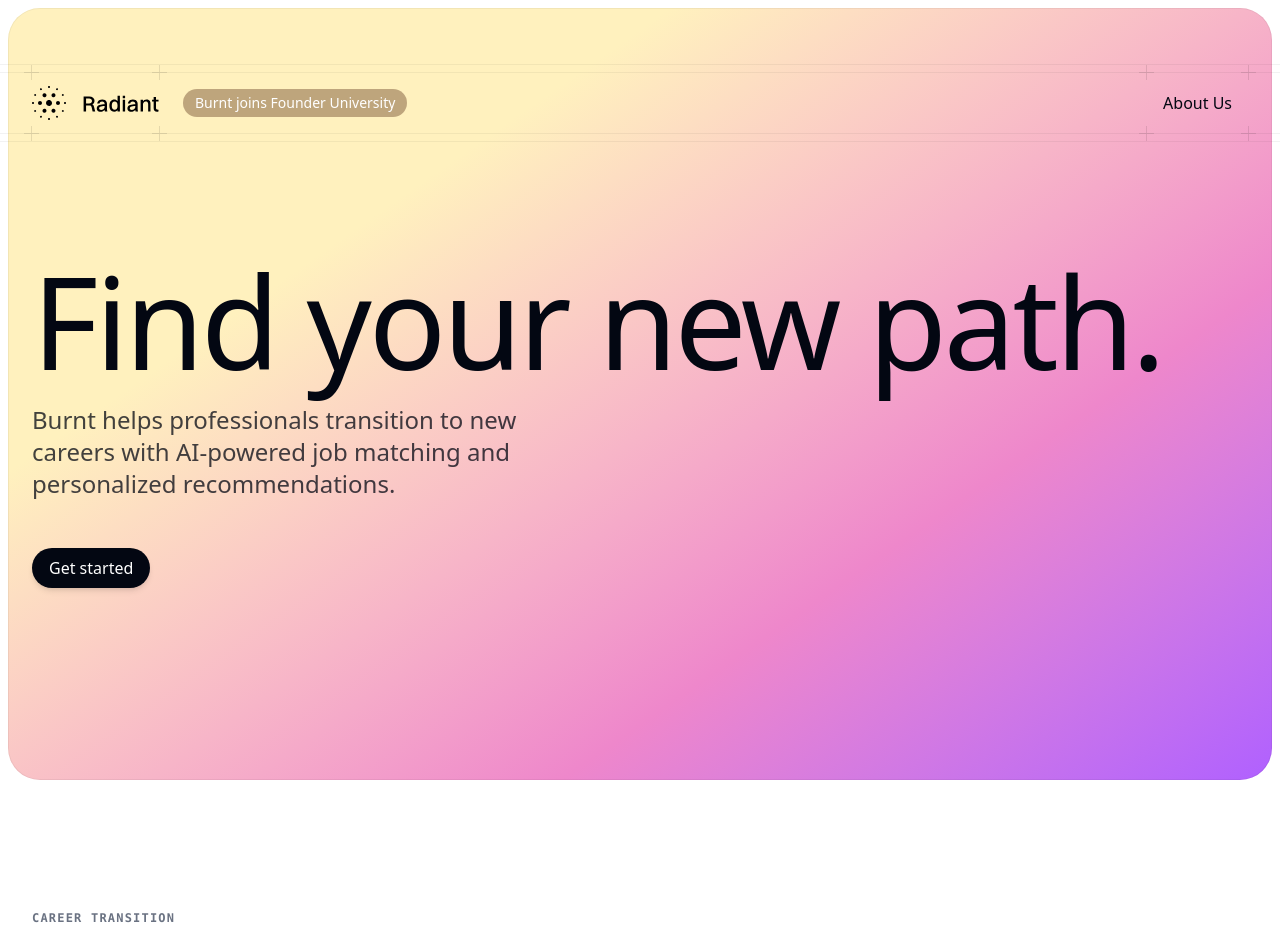
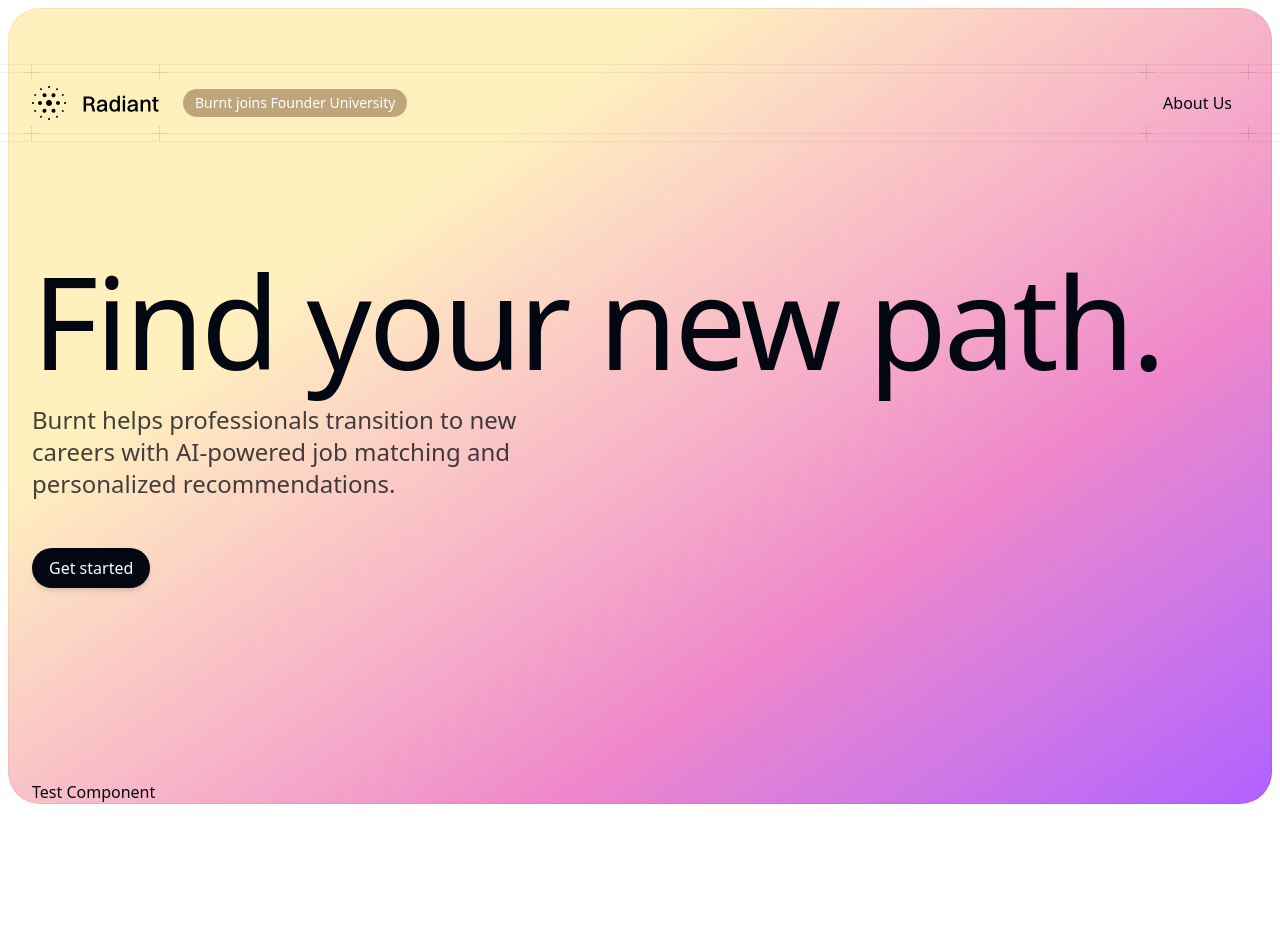
Before and after one commit to gweissend/burnt, a Next.js app: page / in a window 1280 px wide. Shown: the top 935 px of the page. Built offline with nearby package versions, Linux system fonts and the light colour scheme; a web font is replaced by a local one.

Commit message:
test component

```diff
--- a/src/app/page.jsx
+++ b/src/app/page.jsx
@@ -11,6 +11,7 @@ import { Map } from '@/components/map'
 import { Navbar } from '@/components/navbar'
 import { Heading, Subheading } from '@/components/text'
 import { EnhancedQuiz } from '@/components/enhanced-quiz'
+import { TestComponent } from '@/components/test-component'
 
 
 export const metadata = {
@@ -45,6 +46,7 @@ function Hero() {
             <Button href="#">Get started</Button>
           </div>
         </div>
+       <TestComponent/>
       </Container>
     </div>
   )
--- /dev/null
+++ b/src/components/test-component.jsx
@@ -0,0 +1,7 @@
+'use client'
+
+import React from 'react'
+
+export function TestComponent() {
+  return <div>Test Component</div>
+}
```
